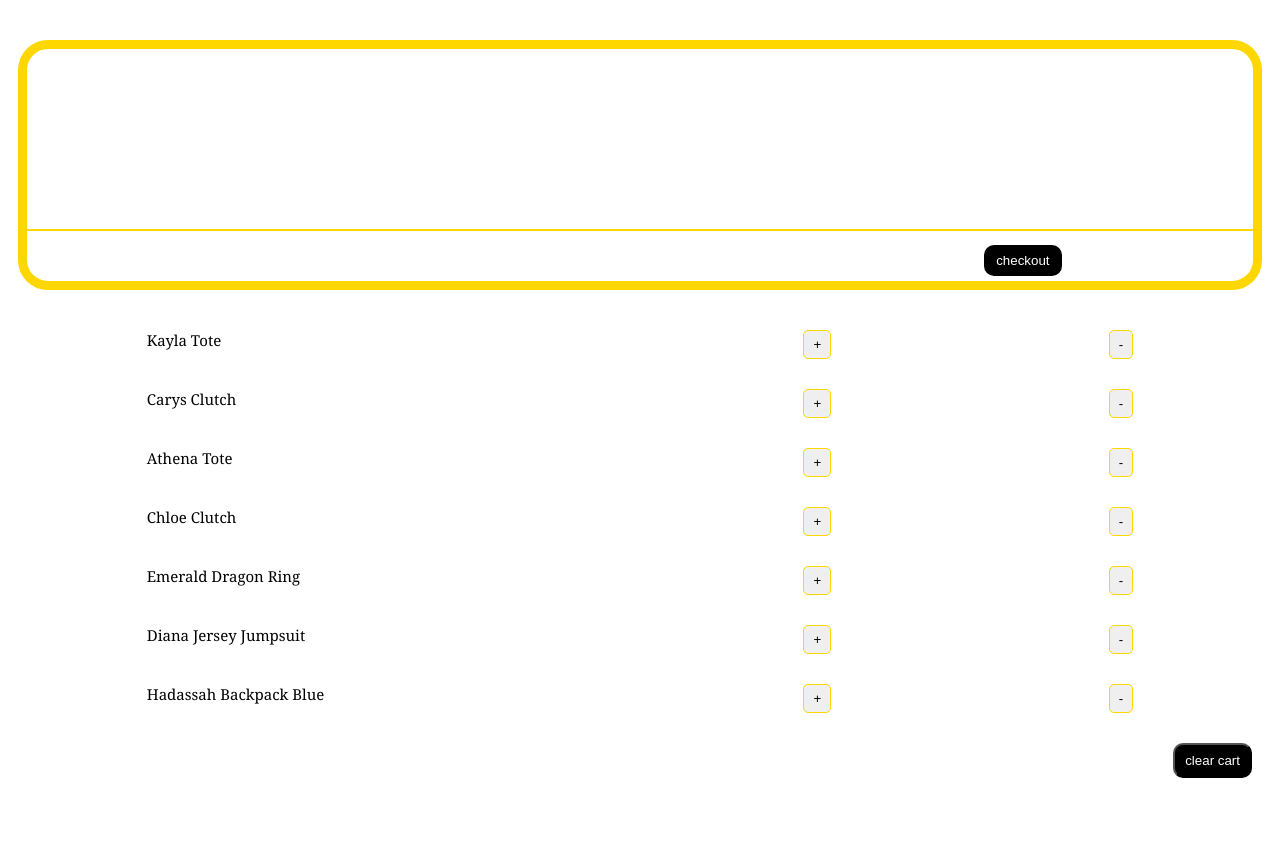
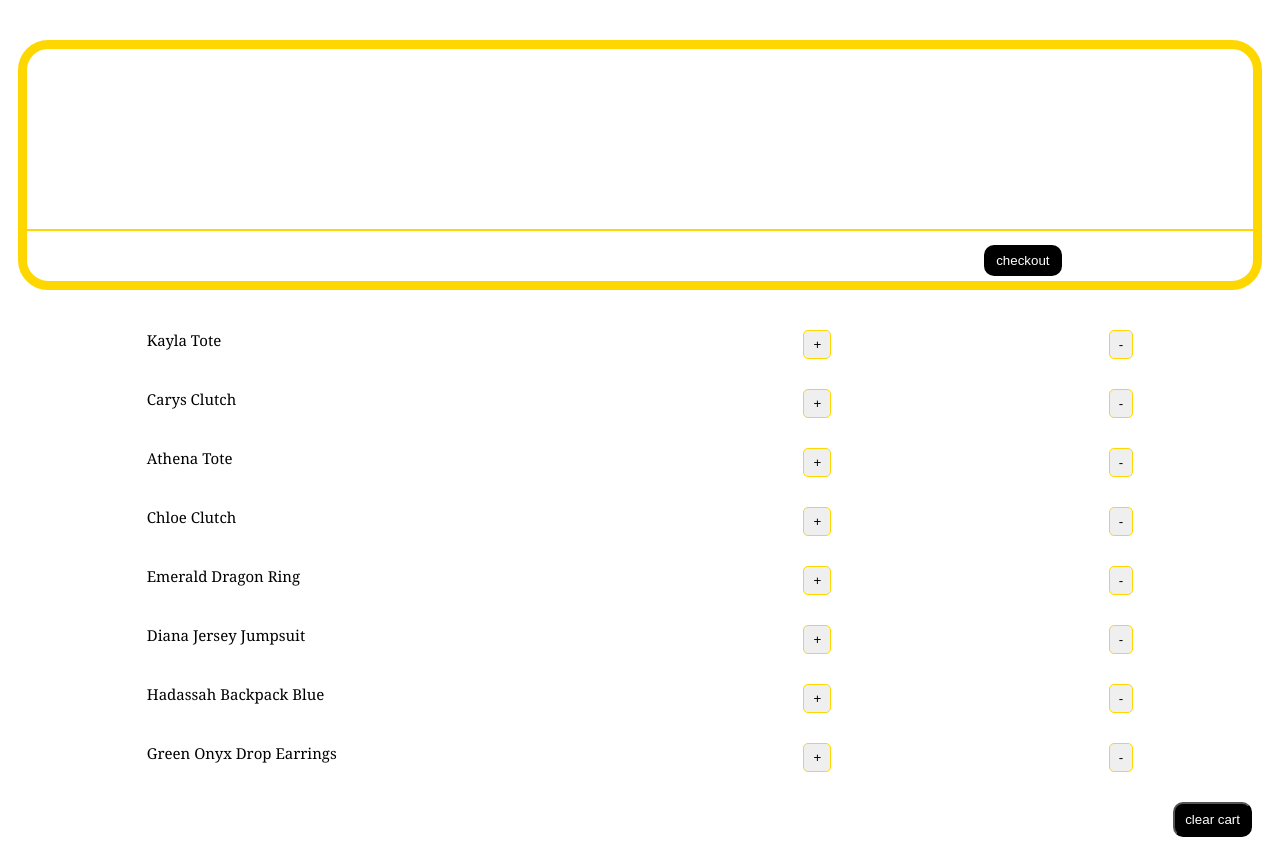
Before and after one commit to Nonyeah/full-shopping-cart, a React (Vite) app: page / in a window 1280 px wide. Before the commit the page ends 800 px from the top, so only its background shows below. Built offline with nearby package versions, Linux system fonts and the light colour scheme.

Commit message:
added extra item to cart

```diff
--- a/src/App.jsx
+++ b/src/App.jsx
@@ -13,7 +13,8 @@ const products = [
   { id: 3, name: "Chloe Clutch", price: 49, quantity: 0 },
   { id: 4, name: "Emerald Dragon Ring", price: 59, quantity: 0 },
   { id: 5, name: "diana jersey jumpsuit", price: 29, quantity: 0},
-  { id: 6, name: "hadassah backpack blue", price: 135, quantity: 0}
+  { id: 6, name: "hadassah backpack blue", price: 135, quantity: 0},
+  { id: 7, name: "green onyx drop earrings", price: 69, quantity: 0}
 ];
 
 function Cart() {
```
